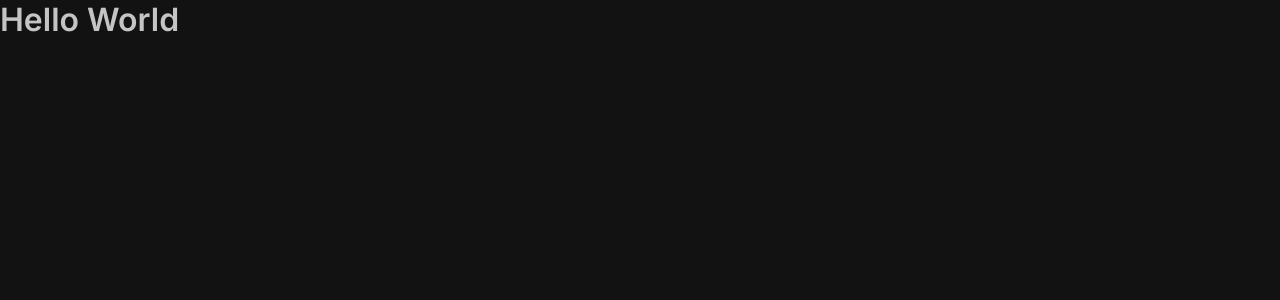
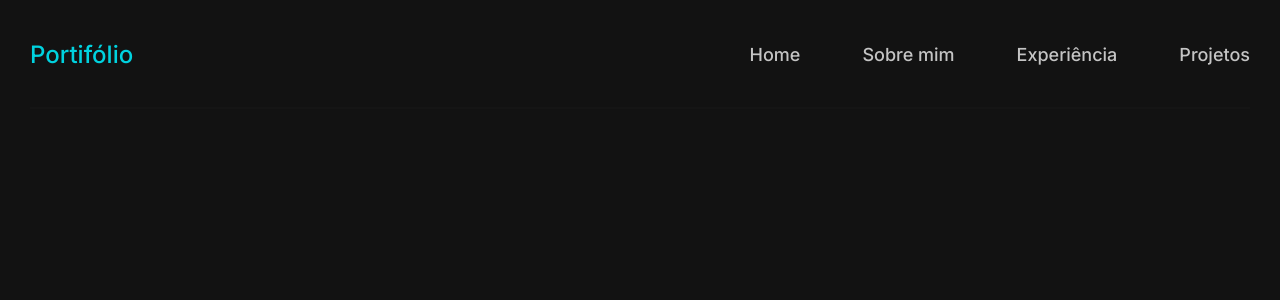
Before and after one commit to Jonathas-bonfim/portifolio, a React (Vite) app: page / in a window 1280 px wide. Shown: the top 300 px of the page. Built offline with nearby package versions, Linux system fonts and the light colour scheme.

Commit message:
feat: header desktop

```diff
--- a/src/App.tsx
+++ b/src/App.tsx
@@ -1,8 +1,12 @@
+import { Header } from './components/Header'
 import './global/styles.scss'
+import './sass/_index.scss'
 
 function App() {
   return (
-    <h1>Hello World</h1>
+    <>
+      <Header />
+    </>
   )
 }
 export default App
--- /dev/null
+++ b/src/components/Header/index.scss
@@ -0,0 +1,82 @@
+@import "src/sass/variables.scss";
+@import "src/sass/mixins.scss";
+
+.header-desktop {
+  display: flex;
+  align-items: center;
+  justify-content: center;
+  flex-direction: column;
+  position: relative;
+  height: 109px;
+
+  &::after {
+    content: "";
+    position: absolute;
+    bottom: 0;
+
+    max-width: $max-width-container-center;
+    width: 100%;
+    border-bottom: 2px solid $dark-200;
+  }
+
+  .container-center-header {
+    display: flex;
+    align-items: center;
+    justify-content: space-between;
+
+    max-width: $max-width-container-center;
+    width: 100%;
+  }
+
+  .button {
+    font-family: $primaryFont;
+    font-style: normal;
+    font-weight: 500;
+    font-size: $fz-24;
+    line-height: 29px;
+    color: $blue;
+
+    border: none;
+    background: transparent;
+
+    @include shiny-button(
+      $width: 60px,
+      $alpha: 0.4,
+      $transition: 500ms,
+      $disable: false
+    );
+  }
+
+  .header-content {
+    display: flex;
+    align-items: center;
+    justify-content: center;
+    flex-direction: row;
+    gap: 62px;
+
+    a {
+      font-style: normal;
+      font-weight: 500;
+      font-size: $fz-18;
+      line-height: 22px;
+      text-decoration: none;
+      color: $gray-light;
+
+      display: flex;
+      flex-direction: column;
+      position: relative;
+
+      transition: all 0.2s;
+      &:hover {
+        filter: brightness(1.5);
+        &::after {
+          content: "";
+          position: absolute;
+          bottom: -3px;
+          border: 1px solid $blue;
+          width: 100%;
+        }
+      }
+    }
+  }
+}
--- a/src/components/Header/index.tsx
+++ b/src/components/Header/index.tsx
@@ -1,5 +1,21 @@
+import './index.scss'
+
 export function Header() {
   return (
-    <h1>Header</h1>
+    <header className="header-desktop">
+      <section className="container-center-header">
+        <aside>
+          <button className='button'>
+            Portifólio
+          </button>
+        </aside>
+        <nav className='header-content'>
+          <a href="">Home</a>
+          <a href="">Sobre mim</a>
+          <a href="">Experiência</a>
+          <a href="">Projetos</a>
+        </nav>
+      </section>
+    </header>
   )
 }
--- a/src/global/styles.scss
+++ b/src/global/styles.scss
@@ -1,39 +1,8 @@
-:root {
-  // Cores
-  --light: #ffffff;
-  --dark: #121212;
-  --dark-200: #151515;
-  --blue: #00d2df;
-  --gray-light: #c4c4c4;
-
-  // Container do centro
-  $containerCenterWidth: 1220px;
-
-  //Breakpoints
-  $breackpoint1024: 1024px;
-  $breackpoint480: 480px;
-
-  // Tamanho das fontes
-  --fz-10: 0.62rem; // 10px
-  --fz-11: 0.688rem; // 11px
-  --fz-12: 0.75rem; // 12px
-  --fz-14: 0.87rem; // 14px
-  --fz-16: 1rem; // 16px
-  --fz-18: 1.125rem; // 18px
-  --fz-20: 1.25rem; // 20px
-  --fz-22: 1.375rem; // 22px
-  --fz-24: 1.5rem; // 24px
-  --fz-25: 1.563rem; // 25px
-  --fz-26: 1.625rem; // 26px
-  --fz-28: 1.75rem; // 28px
-  --fz-30: 1.87rem; // 30px
-  --fz-32: 2rem; // 32px
-  --fz-36: 2.24rem; // 36px
-}
+@import "src/sass/variables.scss";
 
 :focus {
   outline: none;
-  box-shadow: 0 0 0 2px var(--dark);
+  box-shadow: 0 0 0 2px $dark;
 }
 
 * {
@@ -43,8 +12,8 @@
 }
 
 body {
-  background-color: var(--dark);
-  color: var(--gray-light);
+  background-color: $dark;
+  color: $gray-light;
   -webkit-font-smoothing: antialiased;
 }
 
@@ -52,7 +21,7 @@ body,
 input,
 textarea,
 button {
-  font-family: "Inter", sans-serif;
+  font-family: $primaryFont;
   font-weight: 300;
   font-size: 1rem;
 }
--- /dev/null
+++ b/src/sass/_index.scss
@@ -0,0 +1 @@
+@import "./_variables.scss";
--- /dev/null
+++ b/src/sass/_mixins.scss
@@ -0,0 +1,39 @@
+@mixin shiny-button(
+  $width: 60px,
+  $alpha: 0.4,
+  $transition: 500ms,
+  $disable: false
+) {
+  @if $disable {
+    &::after {
+      display: none;
+    }
+  } @else {
+    position: relative;
+    overflow: hidden;
+
+    &::after {
+      position: absolute;
+      content: "";
+      top: 0;
+      right: calc(100% + 11px);
+      transform: skewX(-25deg);
+      background: linear-gradient(
+        90deg,
+        rgba(255, 255, 255, 0) 0%,
+        rgba(255, 255, 255, $alpha) 50%,
+        rgba(255, 255, 255, 0) 100%
+      );
+      height: 100%;
+      width: $width;
+      cursor: pointer;
+    }
+
+    &:hover {
+      &::after {
+        right: -71px;
+        transition: $transition linear;
+      }
+    }
+  }
+}
--- /dev/null
+++ b/src/sass/_variables.scss
@@ -0,0 +1,32 @@
+//Fontes
+$primaryFont: "Inter", sans-serif;
+// Cores
+$light: #ffffff;
+$dark: #121212;
+$dark-200: #151515;
+$blue: #00d2df;
+$gray-light: #c4c4c4;
+
+//Container center
+$max-width-container-center: 1220px;
+
+//Breakpoints
+$breackpoint1024: 1024px;
+$breackpoint480: 480px;
+
+// Tamanho das fontes
+$fz-10: 0.62rem; // 10px
+$fz-11: 0.688rem; // 11px
+$fz-12: 0.75rem; // 12px
+$fz-14: 0.87rem; // 14px
+$fz-16: 1rem; // 16px
+$fz-18: 1.125rem; // 18px
+$fz-20: 1.25rem; // 20px
+$fz-22: 1.375rem; // 22px
+$fz-24: 1.5rem; // 24px
+$fz-25: 1.563rem; // 25px
+$fz-26: 1.625rem; // 26px
+$fz-28: 1.75rem; // 28px
+$fz-30: 1.87rem; // 30px
+$fz-32: 2rem; // 32px
+$fz-36: 2.24rem; // 36px
```
Also changed, not shown: src/components/about/index.tsx (added, +12 -0 lines).
